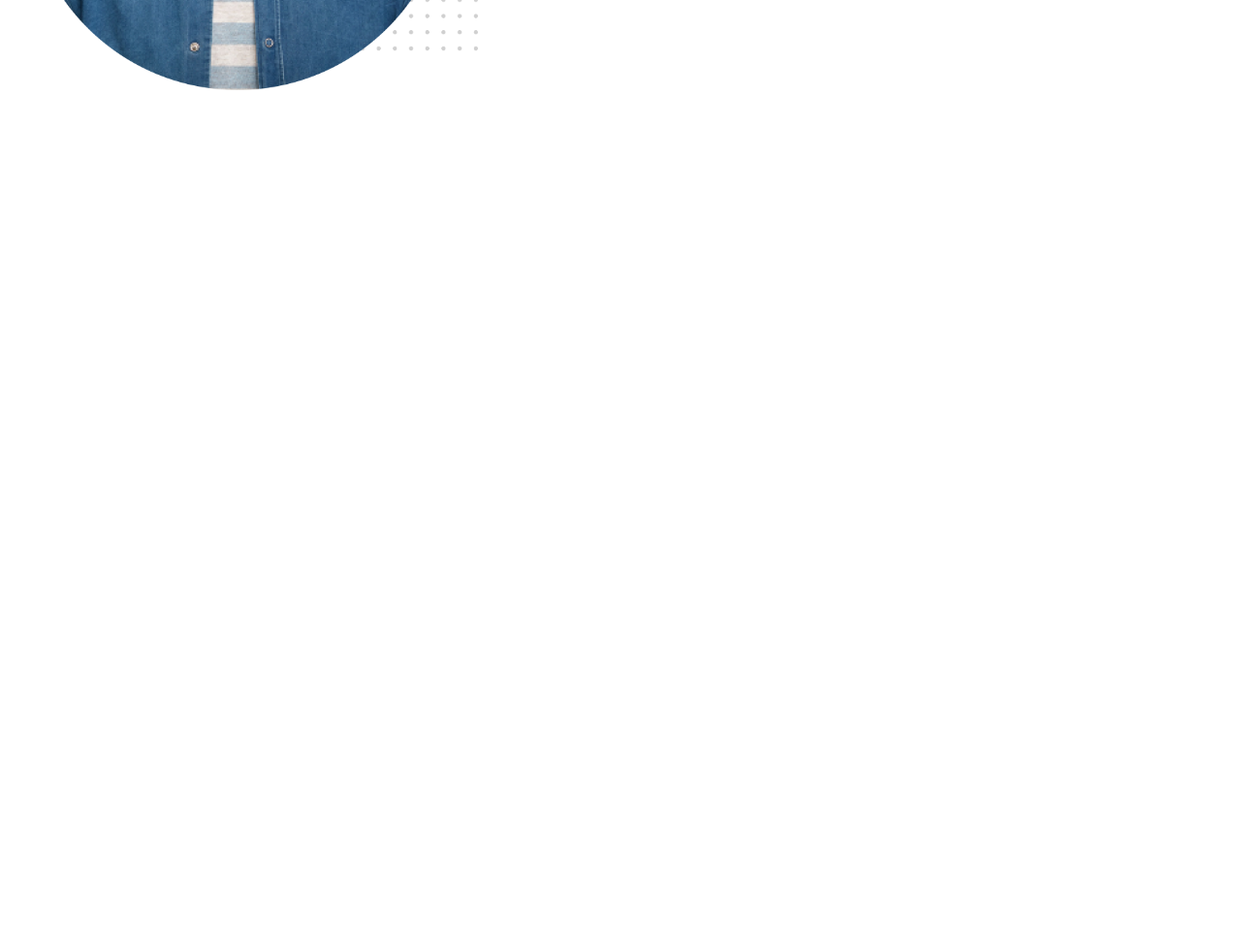
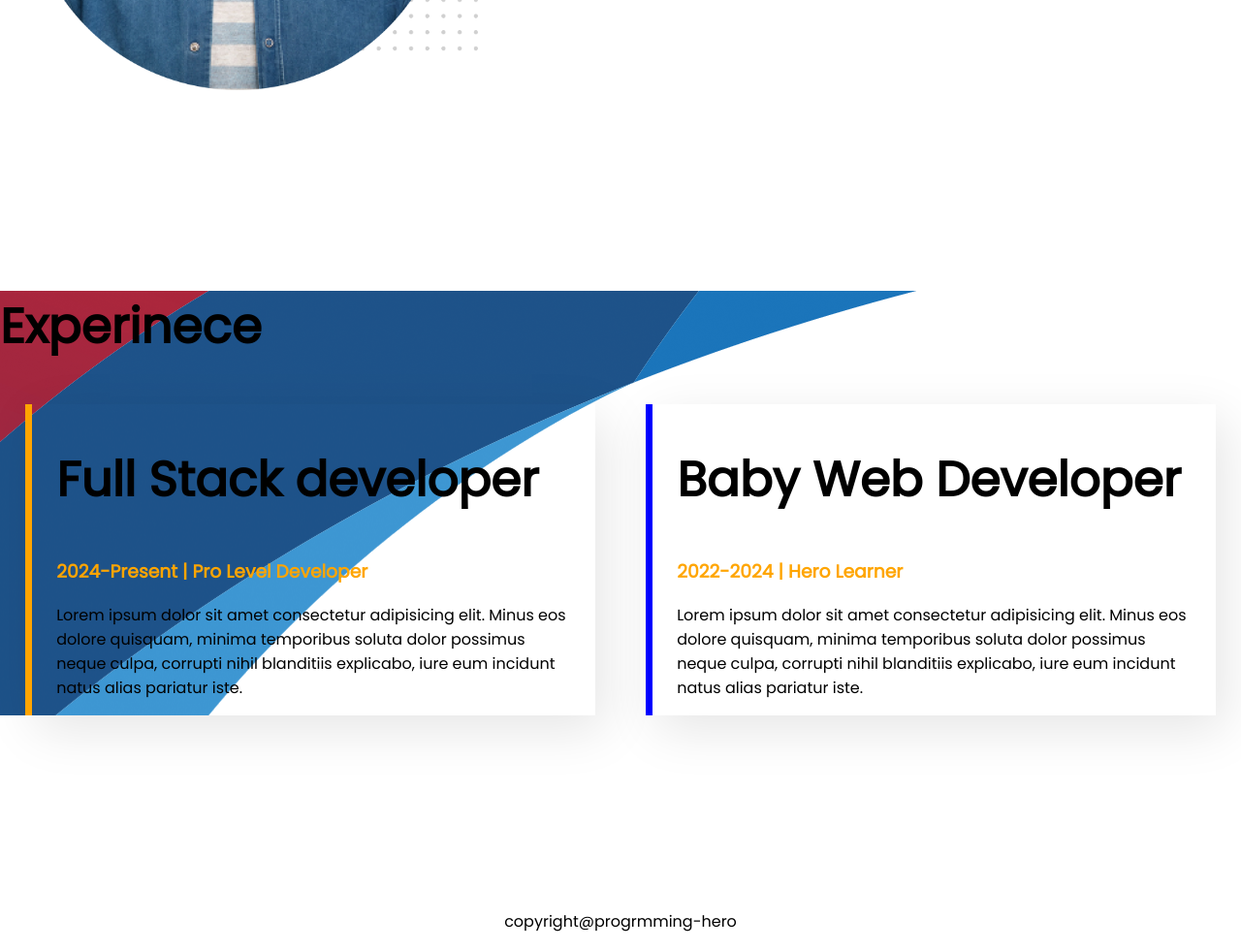
Before and after one commit to sazzadshakhbd/developer-portfolio, a plain HTML site: page index.html in a window 1280 px wide. Shown: the part 1364-2343 px from the top of the page at 97% size. Before the commit the page ends 1664 px from the top, so only its background shows below. Drawn offline with Linux system fonts and the light colour scheme.

Commit message:
dont this pages

```diff
--- a/index.html
+++ b/index.html
@@ -13,7 +13,7 @@
 </head>
 
 <body>
-    <section class="top-banner">
+    <section class="top-banner flexiable-container">
         <div class="half-width">
             <h1>Welcome To</h1>
             <h1><span class="orange-color">Md. Sazzad Ali Shakh</span> World!</h1>
@@ -28,7 +28,7 @@
             <img src="img/myImage.png" alt="My Image">
         </div>
     </section>
-    <section class="dream-big">
+    <section class="dream-big flexiable-container">
         <div class="half-width">
             <img src="img/myImage2.png" alt="My Image 2">
         </div>
@@ -43,7 +43,33 @@
         </div>
 
     </section>
-
+    <section class="experience">
+        <h1>Experinece</h1>
+        <div class="flexiable-container">
+            <div id="full-stack-developer" class="experience-item">
+                <h1>Full Stack developer</h1>
+                <h3 class="orange-color">2024-Present | Pro Level Developer</h3>
+                <p>Lorem ipsum dolor sit amet consectetur adipisicing elit. Minus eos dolore quisquam, minima temporibus
+                    soluta
+                    dolor possimus neque culpa, corrupti nihil blanditiis explicabo, iure eum incidunt natus alias
+                    pariatur
+                    iste.</p>
+            </div>
+            <div id="baby-web-developer" class="experience-item">
+                <h1>Baby Web Developer</h1>
+                <h3 class="orange-color">2022-2024 | Hero Learner</h3>
+                <p>Lorem ipsum dolor sit amet consectetur adipisicing elit. Minus eos dolore quisquam, minima temporibus
+                    soluta
+                    dolor possimus neque culpa, corrupti nihil blanditiis explicabo, iure eum incidunt natus alias
+                    pariatur
+                    iste.</p>
+            </div>
+        </div>
+    </section>
 </body>
 
+<footer>
+    <p>copyright@progrmming-hero</p>
+</footer>
+
 </html>
--- a/style.css
+++ b/style.css
@@ -11,7 +11,7 @@ h1 {
     color: orange;
 }
 
-section {
+.flexiable-container {
     display: flex;
     margin-bottom: 200px;
 }
@@ -44,3 +44,28 @@ section {
     background-repeat: no-repeat;
     background-position: top right;
 }
+
+.experience {
+    background-image: url('./img/corner.png');
+    background-repeat: no-repeat;
+}
+
+.experience-item {
+    box-shadow: 10px 15px 50px rgba(0, 0, 0, 0.1);
+    width: 48%;
+    margin: 0 2%;
+    padding: 0 2%;
+    border-radius: 0;
+}
+
+#full-stack-developer {
+    border-left: 7px solid orange;
+}
+
+#baby-web-developer {
+    border-left: 7px solid blue;
+}
+
+footer p {
+    text-align: center;
+}
```
